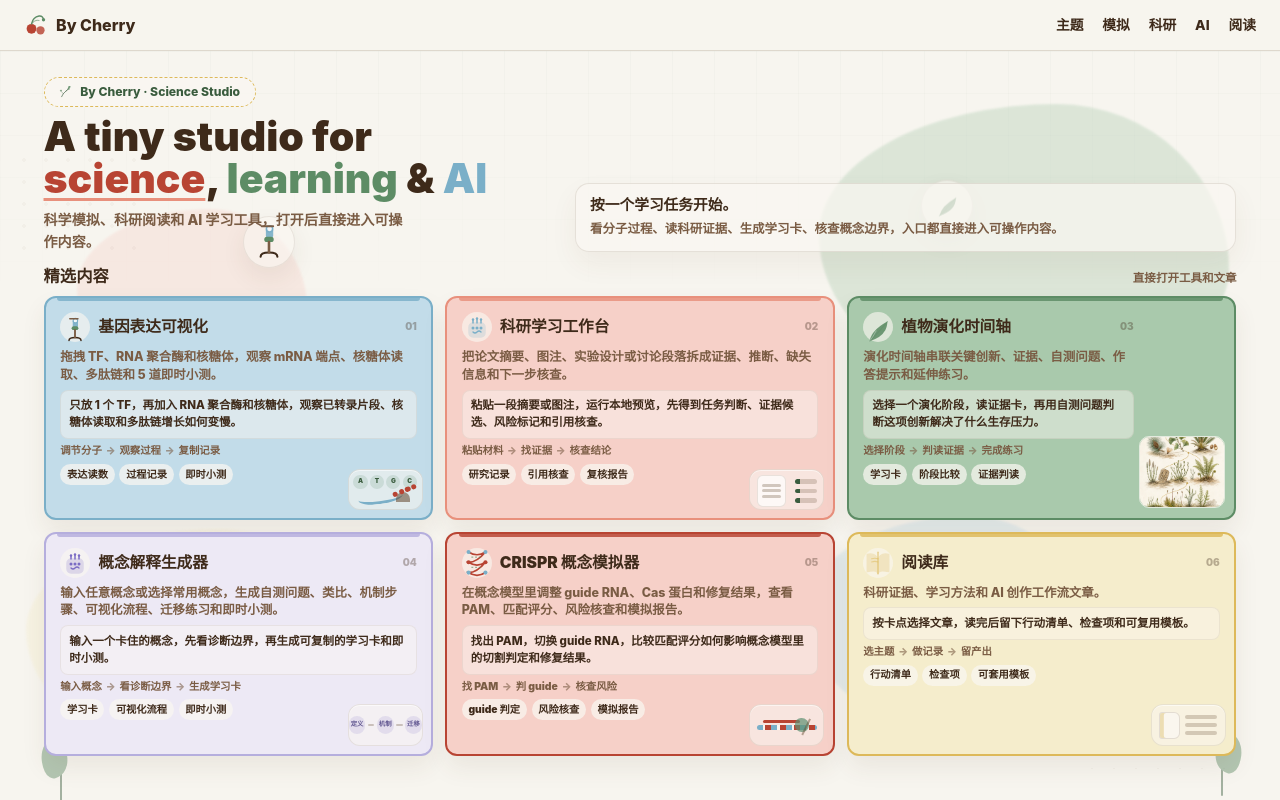
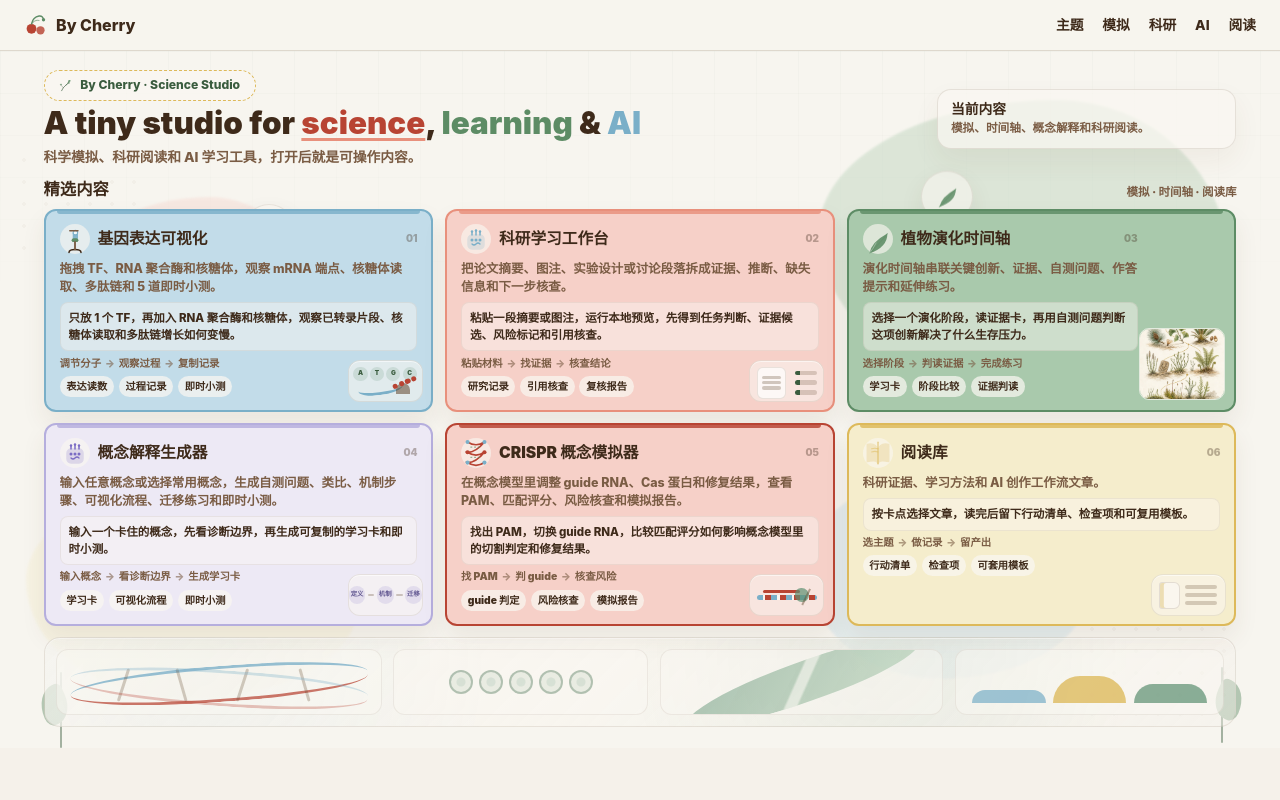
Before and after one commit to liruirui321/Bycherry, a React (Vite) app: page / in a window 1280 px wide. Built offline with nearby package versions, Linux system fonts and the light colour scheme.

Commit message:
Refocus homepage content directory

```diff
--- a/src/app/components/Hero.tsx
+++ b/src/app/components/Hero.tsx
@@ -128,10 +128,10 @@ export function Hero() {
       aria-labelledby="hero-heading"
       style={{
         fontFamily: "-apple-system, BlinkMacSystemFont, 'Segoe UI', sans-serif",
-        minHeight: "calc(100vh - 50px)",
+        minHeight: "auto",
         position: "relative",
         overflow: "hidden",
-        padding: "clamp(1.55rem, 3.2vh, 2.35rem) clamp(1rem, 3.4vw, 3rem) 1.25rem",
+        padding: "clamp(1.15rem, 2.4vh, 1.75rem) clamp(1rem, 3.4vw, 3rem) clamp(1.2rem, 2.6vh, 1.8rem)",
         width: "100%",
         maxWidth: "100%",
         boxSizing: "border-box",
@@ -156,9 +156,9 @@ export function Hero() {
         <div className="hero-float-deco hero-float-leaf"><IconLeafSmall size={28} color="var(--cherry-sage)" /></div>
       </div>
 
-      <div className="hero-inner" style={{ position: "relative", zIndex: 2, maxWidth: 2060, width: "100%", minWidth: 0, margin: "0 auto", boxSizing: "border-box", display: "grid", gap: "0.88rem", alignContent: "start" }}>
-        <div className="hero-heading-strip" style={{ display: "grid", gridTemplateColumns: "minmax(330px, 0.78fr) minmax(420px, 1fr)", gap: "1rem", alignItems: "end", minWidth: 0 }}>
-          <div className="hero-copy-panel" style={{ minWidth: 0, display: "grid", gap: "0.58rem", justifyItems: "start", textAlign: "left", alignContent: "start", maxWidth: 660 }}>
+      <div className="hero-inner" style={{ position: "relative", zIndex: 2, maxWidth: 1720, width: "100%", minWidth: 0, margin: "0 auto", boxSizing: "border-box", display: "grid", gap: "0.78rem", alignContent: "start" }}>
+        <div className="hero-heading-strip" style={{ display: "grid", gridTemplateColumns: "minmax(0, 1fr) minmax(240px, 0.34fr)", gap: "0.9rem", alignItems: "center", minWidth: 0 }}>
+          <div className="hero-copy-panel" style={{ minWidth: 0, display: "grid", gap: "0.42rem", justifyItems: "start", textAlign: "left", alignContent: "start" }}>
             <div style={{ display: "inline-flex", alignItems: "center", gap: 8, width: "fit-content", border: "1.5px dashed var(--cherry-yellow)", borderRadius: 999, padding: "0.32rem 0.92rem", color: "var(--cherry-forest)", fontSize: "0.76rem", fontWeight: 850, background: "rgba(250,247,241,0.72)", letterSpacing: 0 }}>
               <IconBranch size={13} color="var(--cherry-forest)" />
               By Cherry · Science Studio
@@ -168,9 +168,9 @@ export function Hero() {
               className="hero-title"
               style={{
                 fontFamily: "-apple-system, BlinkMacSystemFont, 'Segoe UI', sans-serif",
-                fontSize: "clamp(2rem, 3.2vw, 3.55rem)",
+                fontSize: "clamp(1.74rem, 2.45vw, 2.85rem)",
                 fontWeight: 900,
-                lineHeight: 1.02,
+                lineHeight: 1.04,
                 color: "var(--cherry-warm-brown)",
                 margin: "0",
                 letterSpacing: 0,
@@ -179,6 +179,7 @@ export function Hero() {
             >
               A tiny studio for
               <br className="hero-title-break" />
+              {" "}
               <span style={{ color: "var(--cherry-red)", textDecoration: "underline", textDecorationColor: "var(--cherry-peach)", textDecorationThickness: "0.08em", textUnderlineOffset: "0.12em" }}>science</span>
               ,{" "}
               <span style={{ color: "var(--cherry-sage)" }}>learning</span>
@@ -186,15 +187,15 @@ export function Hero() {
               {" & "}
               <span style={{ color: "var(--cherry-blue)" }}>AI</span>
             </h1>
-            <p style={{ margin: 0, color: "var(--cherry-warm-mid)", fontSize: "clamp(0.88rem, 0.96vw, 1.02rem)", lineHeight: 1.54, fontWeight: 760, maxWidth: 360 }}>
-              科学模拟、科研阅读和 AI 学习工具，打开后直接进入可操作内容。
+            <p style={{ margin: 0, color: "var(--cherry-warm-mid)", fontSize: "clamp(0.86rem, 0.9vw, 0.98rem)", lineHeight: 1.5, fontWeight: 760, maxWidth: 760 }}>
+              科学模拟、科研阅读和 AI 学习工具，打开后就是可操作内容。
             </p>
           </div>
 
-          <div className="hero-summary-panel" style={{ minWidth: 0, border: "1.5px solid rgba(94,68,42,0.12)", borderRadius: 14, background: "rgba(250,247,241,0.72)", padding: "0.78rem 0.86rem", boxShadow: "0 12px 28px rgba(94,68,42,0.06)", display: "grid", gap: "0.36rem" }}>
-            <strong style={{ color: "var(--cherry-warm-brown)", fontSize: "0.92rem", lineHeight: 1.2, fontWeight: 950 }}>按一个学习任务开始。</strong>
-            <span style={{ color: "var(--cherry-warm-mid)", fontSize: "0.78rem", lineHeight: 1.5, fontWeight: 780 }}>
-              看分子过程、读科研证据、生成学习卡、核查概念边界，入口都直接进入可操作内容。
+          <div className="hero-summary-panel" style={{ minWidth: 0, border: "1.5px solid rgba(94,68,42,0.12)", borderRadius: 14, background: "rgba(250,247,241,0.72)", padding: "0.7rem 0.78rem", boxShadow: "0 12px 28px rgba(94,68,42,0.06)", display: "grid", gap: "0.18rem" }}>
+            <strong style={{ color: "var(--cherry-warm-brown)", fontSize: "0.86rem", lineHeight: 1.2, fontWeight: 950 }}>当前内容</strong>
+            <span style={{ color: "var(--cherry-warm-mid)", fontSize: "0.73rem", lineHeight: 1.42, fontWeight: 780 }}>
+              模拟、时间轴、概念解释和科研阅读。
             </span>
           </div>
         </div>
@@ -202,9 +203,9 @@ export function Hero() {
         <div className="hero-featured-panel" style={{ minWidth: 0, display: "grid", gap: "0.62rem", width: "100%", alignContent: "start" }}>
           <div style={{ display: "flex", alignItems: "end", justifyContent: "space-between", gap: "0.75rem", minWidth: 0 }}>
             <h2 style={{ margin: 0, color: "var(--cherry-warm-brown)", fontSize: "1.02rem", lineHeight: 1.2, fontWeight: 950, textAlign: "left" }}>精选内容</h2>
-            <span className="hero-entry-grid-note" style={{ color: "var(--cherry-warm-mid)", fontSize: "0.72rem", lineHeight: 1.2, fontWeight: 880, textAlign: "right" }}>直接打开工具和文章</span>
+            <span className="hero-entry-grid-note" style={{ color: "var(--cherry-warm-mid)", fontSize: "0.72rem", lineHeight: 1.2, fontWeight: 880, textAlign: "right" }}>模拟 · 时间轴 · 阅读库</span>
           </div>
-          <nav id="works" className="hero-entry-grid" aria-label="内容目录" style={{ display: "grid", gridTemplateColumns: "repeat(3, minmax(0, 1fr))", gridAutoRows: "minmax(224px, 1fr)", gap: "0.72rem", minWidth: 0, maxWidth: "100%", boxSizing: "border-box" }}>
+          <nav id="works" className="hero-entry-grid" aria-label="内容目录" style={{ display: "grid", gridTemplateColumns: "repeat(3, minmax(0, 1fr))", gridAutoRows: "minmax(184px, 1fr)", gap: "0.72rem", minWidth: 0, maxWidth: "100%", boxSizing: "border-box" }}>
             {entries.map((entry, index) => (
               <a
                 className={`hero-entry-row ${entry.featuredImage ? "hero-entry-row-image" : ""}`}
@@ -219,7 +220,7 @@ export function Hero() {
                   background: entry.color,
                   border: `2px solid ${entry.border}`,
                   borderRadius: 12,
-                  padding: entry.featuredImage ? "0.88rem 6.3rem 0.82rem 0.92rem" : "0.88rem 0.92rem 0.82rem",
+                  padding: entry.featuredImage ? "0.82rem 6.05rem 0.78rem 0.88rem" : "0.82rem 0.88rem 0.78rem",
                   color: "var(--cherry-warm-brown)",
                   textDecoration: "none",
                   textAlign: "left",
@@ -231,7 +232,7 @@ export function Hero() {
                   overflow: "hidden",
                   minWidth: 0,
                   maxWidth: "100%",
-                  minHeight: 224,
+                  minHeight: 184,
                   boxSizing: "border-box",
                   boxShadow: "0 12px 24px rgba(94,68,42,0.08)",
                   transform: "none",
@@ -278,6 +279,29 @@ export function Hero() {
               </a>
             ))}
           </nav>
+          <div className="hero-specimen-band" aria-hidden="true">
+            <span className="hero-specimen hero-specimen-dna">
+              <i />
+              <i />
+              <i />
+              <i />
+            </span>
+            <span className="hero-specimen hero-specimen-cells">
+              <i />
+              <i />
+              <i />
+              <i />
+              <i />
+            </span>
+            <span className="hero-specimen hero-specimen-leaf">
+              <i />
+            </span>
+            <span className="hero-specimen hero-specimen-chart">
+              <i />
+              <i />
+              <i />
+            </span>
+          </div>
         </div>
       </div>
 
@@ -430,6 +454,10 @@ export function Hero() {
           -webkit-box-orient: vertical;
         }
 
+        .hero-title-break {
+          display: none;
+        }
+
         .hero-title-mobile-break {
           display: none;
         }
@@ -449,6 +477,111 @@ export function Hero() {
           transform: translateY(-2px) rotate(0deg) !important;
           box-shadow: 5px 10px 0 rgba(94,68,42,0.1), 0 18px 34px rgba(94,68,42,0.08) !important;
         }
+
+        .hero-specimen-band {
+          display: grid;
+          grid-template-columns: 1.15fr 0.9fr 1fr 0.95fr;
+          gap: 0.72rem;
+          min-height: 86px;
+          margin-top: 0.1rem;
+          border: 1px solid rgba(94,68,42,0.11);
+          border-radius: 16px;
+          padding: 0.7rem;
+          background:
+            linear-gradient(135deg, rgba(250,247,241,0.7), rgba(245,241,234,0.42)),
+            radial-gradient(circle at 13% 30%, rgba(122,175,200,0.18), transparent 28%),
+            radial-gradient(circle at 70% 18%, rgba(95,145,115,0.18), transparent 30%);
+          box-shadow: inset 0 1px 0 rgba(255,255,255,0.54);
+          overflow: hidden;
+        }
+
+        .hero-specimen {
+          position: relative;
+          min-width: 0;
+          min-height: 66px;
+          border-radius: 12px;
+          background: rgba(250,247,241,0.5);
+          border: 1px solid rgba(94,68,42,0.08);
+          overflow: hidden;
+        }
+
+        .hero-specimen-dna::before,
+        .hero-specimen-dna::after {
+          content: "";
+          position: absolute;
+          left: 0.8rem;
+          right: 0.8rem;
+          top: 1rem;
+          height: 36px;
+          border-top: 3px solid rgba(122,175,200,0.78);
+          border-bottom: 3px solid rgba(184,68,51,0.72);
+          border-radius: 55% 45% 50% 50%;
+          transform: rotate(-4deg);
+        }
+
+        .hero-specimen-dna::after {
+          top: 1.26rem;
+          transform: rotate(4deg);
+          opacity: 0.42;
+        }
+
+        .hero-specimen-dna i {
+          position: absolute;
+          top: 1.1rem;
+          width: 3px;
+          height: 34px;
+          border-radius: 999px;
+          background: rgba(94,68,42,0.26);
+          transform: rotate(18deg);
+        }
+
+        .hero-specimen-dna i:nth-child(1) { left: 20%; }
+        .hero-specimen-dna i:nth-child(2) { left: 38%; transform: rotate(-16deg); }
+        .hero-specimen-dna i:nth-child(3) { left: 57%; }
+        .hero-specimen-dna i:nth-child(4) { left: 76%; transform: rotate(-16deg); }
+
+        .hero-specimen-cells {
+          display: flex;
+          align-items: center;
+          justify-content: center;
+          gap: 0.38rem;
+        }
+
+        .hero-specimen-cells i {
+          width: 1.5rem;
+          height: 1.5rem;
+          border-radius: 50%;
+          background: rgba(95,145,115,0.22);
+          border: 2px solid rgba(58,92,62,0.24);
+          box-shadow: inset 0 0 0 0.34rem rgba(250,247,241,0.48);
+        }
+
+        .hero-specimen-leaf i {
+          position: absolute;
+          inset: 0.62rem 1rem;
+          border-radius: 86% 14% 76% 24%;
+          background:
+            linear-gradient(130deg, transparent 47%, rgba(250,247,241,0.62) 48%, rgba(250,247,241,0.62) 52%, transparent 53%),
+            linear-gradient(135deg, rgba(95,145,115,0.5), rgba(169,201,172,0.54));
+          transform: rotate(-16deg);
+        }
+
+        .hero-specimen-chart {
+          display: flex;
+          align-items: end;
+          gap: 0.46rem;
+          padding: 0.7rem 1rem;
+        }
+
+        .hero-specimen-chart i {
+          flex: 1;
+          border-radius: 999px 999px 0 0;
+          background: rgba(184,68,51,0.62);
+        }
+
+        .hero-specimen-chart i:nth-child(1) { height: 32%; background: rgba(122,175,200,0.72); }
+        .hero-specimen-chart i:nth-child(2) { height: 66%; background: rgba(221,185,90,0.78); }
+        .hero-specimen-chart i:nth-child(3) { height: 46%; background: rgba(95,145,115,0.72); }
 
         .hero-mini-visual {
           position: relative;
@@ -693,6 +826,10 @@ export function Hero() {
             line-height: 1.04 !important;
           }
 
+          .hero-title-break {
+            display: block;
+          }
+
           .hero-entry-grid {
             grid-template-columns: repeat(2, minmax(0, 1fr)) !important;
             grid-auto-rows: minmax(142px, auto) !important;
@@ -725,6 +862,11 @@ export function Hero() {
           .hero-entry-row strong,
           .hero-entry-row span {
             overflow-wrap: anywhere;
+          }
+
+          .hero-specimen-band {
+            grid-template-columns: repeat(2, minmax(0, 1fr)) !important;
+            min-height: 132px !important;
           }
         }
 
@@ -781,6 +923,10 @@ export function Hero() {
           .hero-entry-task {
             display: none !important;
           }
+
+          .hero-specimen-band {
+            display: none !important;
+          }
         }
 
         @media (prefers-reduced-motion: reduce) {
```
Also changed, not shown: scripts/verify-content-integrity.mjs (+4 -4 lines).
